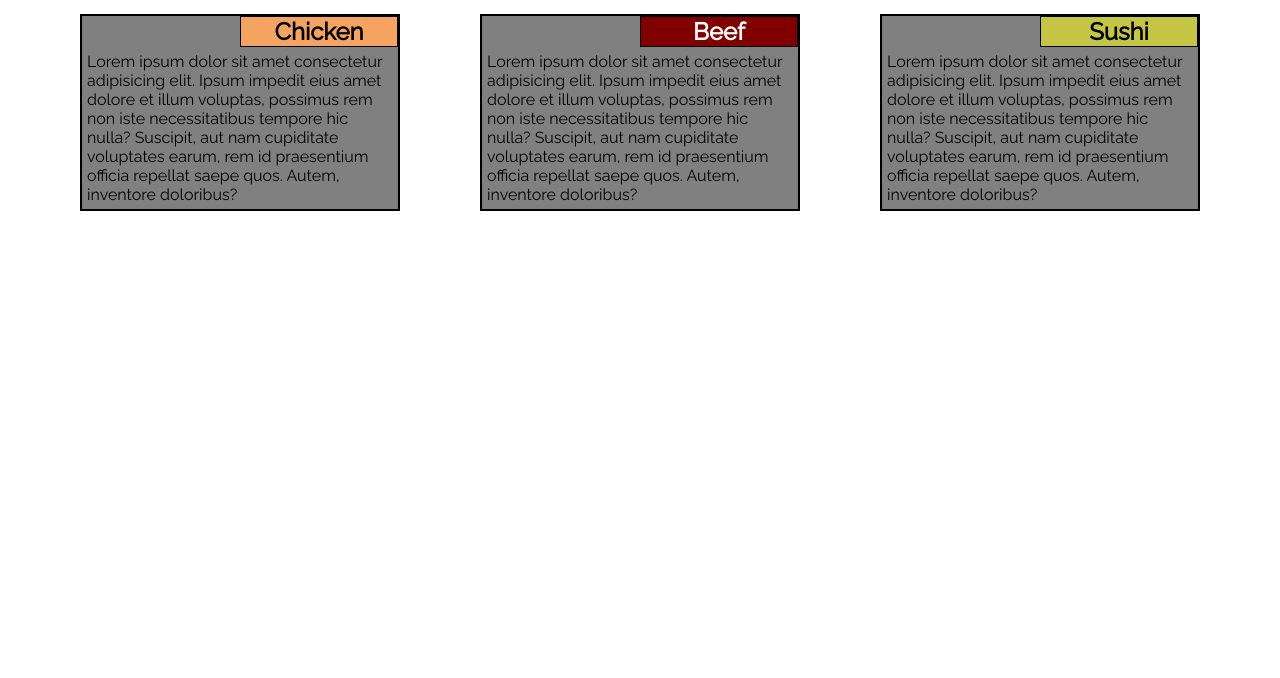
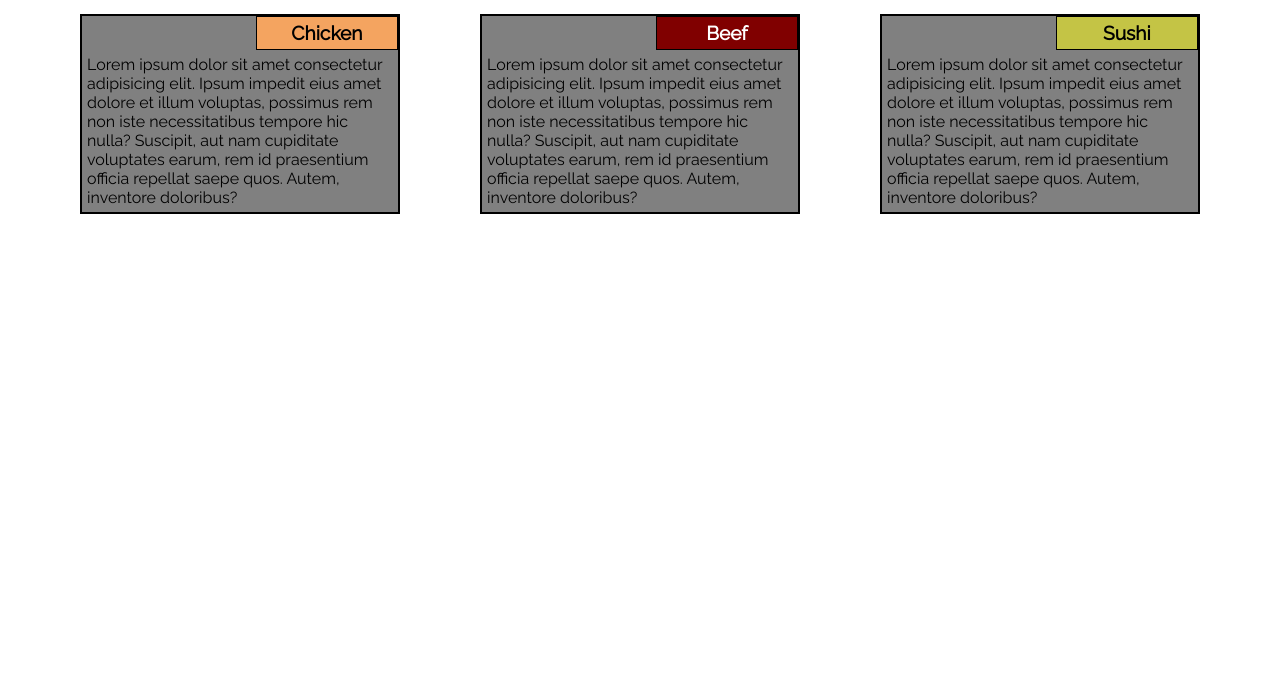
Before and after one commit to NDraco/git, a plain HTML site: page index.html in a window 1280 px wide. Shown: the part 122-800 px from the top of the page. Drawn offline with Linux system fonts and the light colour scheme.

Commit message:
modified the small box of heading content and font size of class box

```diff
--- a/css/style.css
+++ b/css/style.css
@@ -24,11 +24,12 @@ h1{
 .right{
     border: 1px solid black;
     position: relative;
-    width: 50%;
+    width: 45%;
     text-align: center;
     margin: 0px;
     float: right;
-    font-size: 150%;
+    font-size: 120%;
+    padding: 5px;
 }
 
 p.clear{
```
